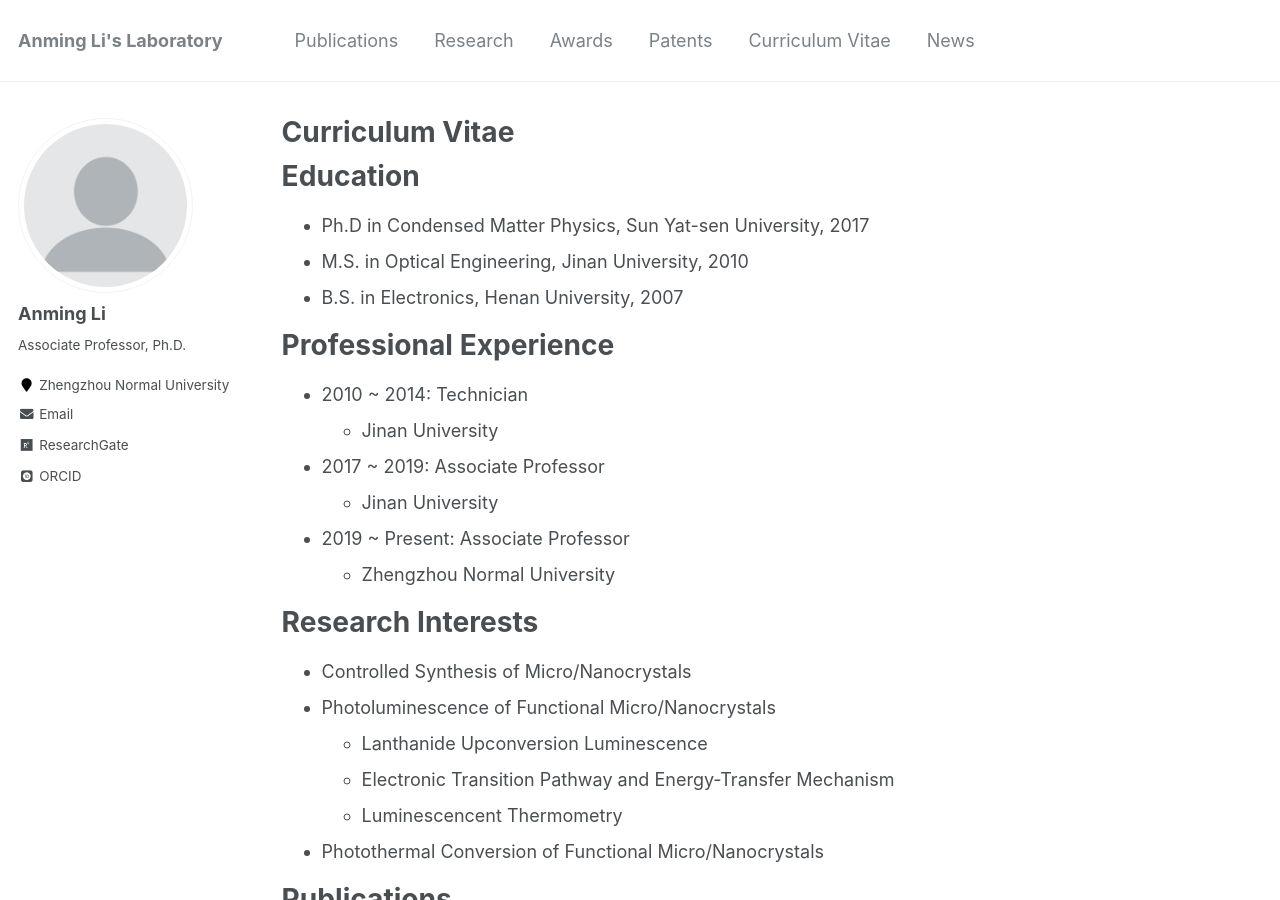
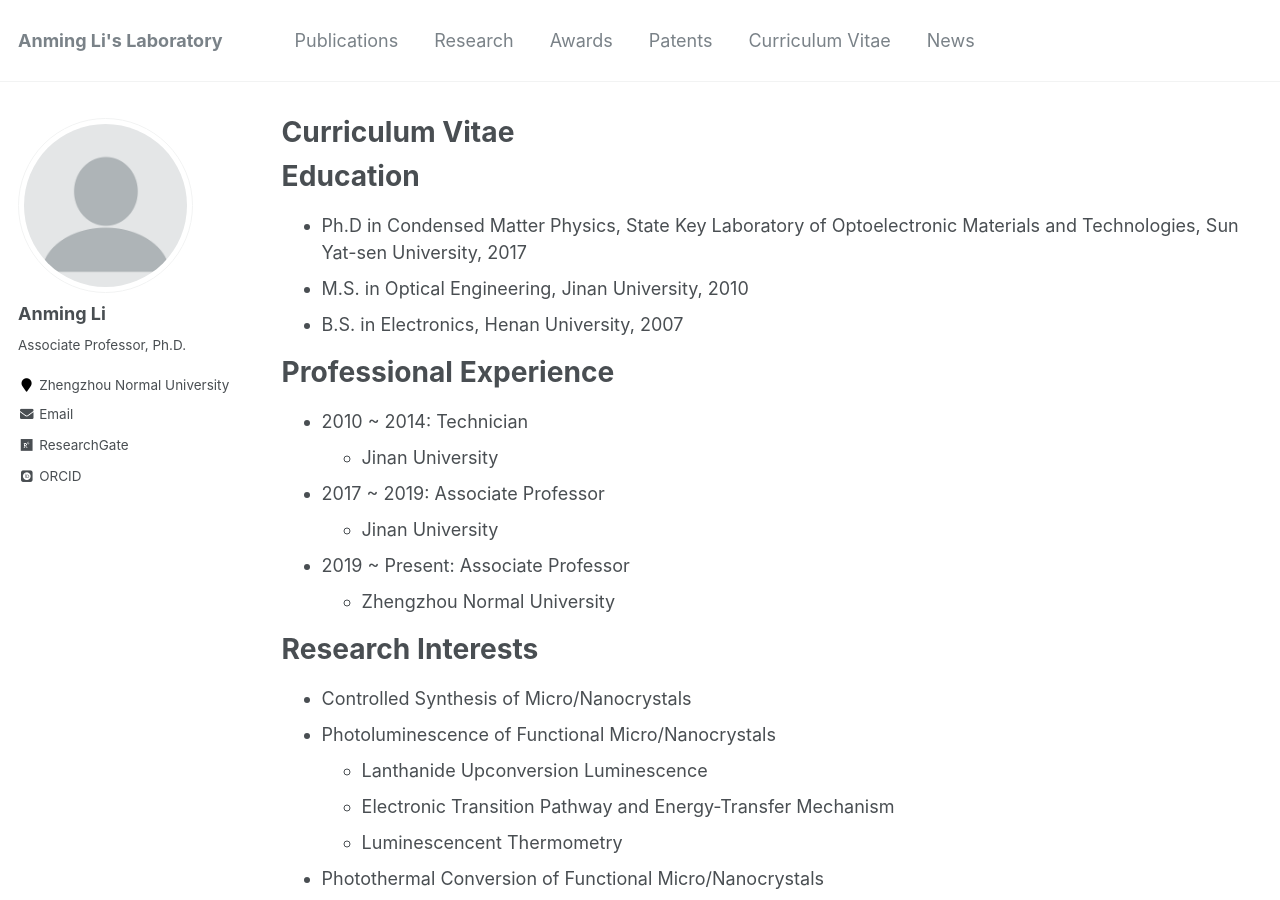
Before and after one commit to ucnclab/ucnclab.github.io, a Jekyll site: the page built from _pages/cv.md, in a window 1280 px wide and 900 px high. Built offline with Jekyll 4.4.1, drawn with Linux system fonts in a browser that asks for light colours; some web fonts are replaced; formulas are drawn with MathJax 3; comment, search, counter and statistics services are not loaded.

Commit message:
Update cv.md

```diff
--- a/_pages/cv.md
+++ b/_pages/cv.md
@@ -11,7 +11,7 @@
 
 Education
 ======
-* Ph.D in Condensed Matter Physics, Sun Yat-sen University, 2017
+* Ph.D in Condensed Matter Physics, State Key Laboratory of Optoelectronic Materials and Technologies, Sun Yat-sen University, 2017
 * M.S. in Optical Engineering, Jinan University, 2010
 * B.S. in Electronics, Henan University, 2007
 
```
